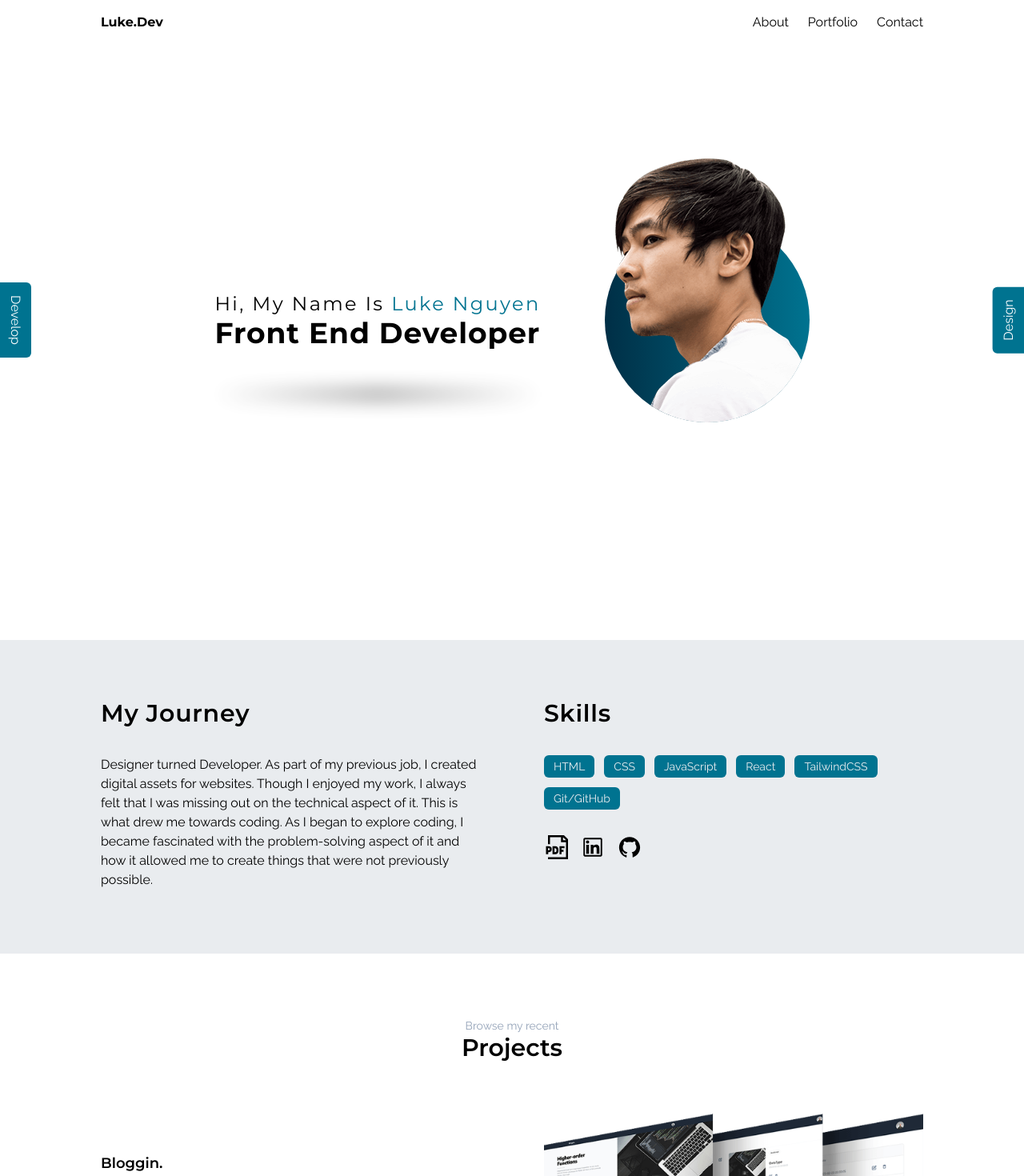
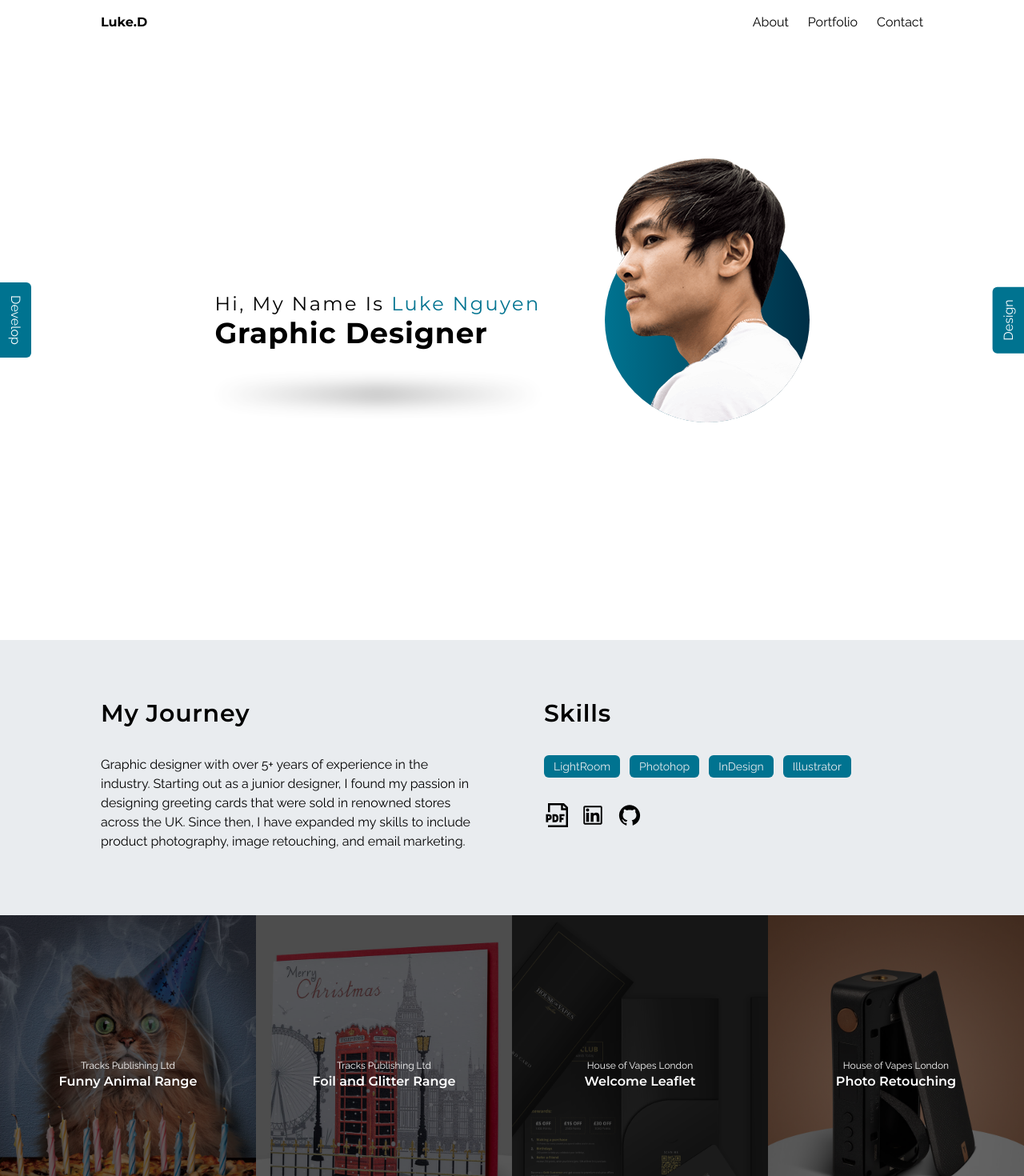
Before and after one commit to Luken1990/Portfolio, a React (Vite) app: page / in a window 1280 px wide. Shown: the top 1470 px of the page at 80% size. Built offline with nearby package versions, Linux system fonts and the light colour scheme; the HTML template or start-up script is replaced by a standard one.

Commit message:
change homepage to design

```diff
--- a/index.html
+++ b/index.html
@@ -4,7 +4,7 @@
     <meta charset="UTF-8" />
     <!-- <link rel="icon" type="image/svg+xml" href="/vite.svg" /> -->
     <meta name="viewport" content="width=device-width, initial-scale=1.0" />
-    <title>Luke.Dev</title>
+    <title>Luke.D</title>
   </head>
   <body>
     <div id="root"></div>
--- a/src/components/Navbar.jsx
+++ b/src/components/Navbar.jsx
@@ -30,7 +30,7 @@ export const Navbar = () => {
         <div className="flex flex-col justify-between sm:flex-row sm:py-4">
           <div className="flex justify-between border border-b-[1px] p-4 font-bold sm:border-none sm:p-0">
             <Link to="hero">
-              <h3 className=" cursor-pointer">Luke.Dev</h3>
+              <h3 className=" cursor-pointer">Luke.D</h3>
             </Link>
             <span onClick={() => setOpen(!open)} className="sm:hidden">
               <RxIcons.RxHamburgerMenu size={20} />
--- a/src/page/homepage/Hero.jsx
+++ b/src/page/homepage/Hero.jsx
@@ -10,7 +10,7 @@ import {
 
 export const Hero = () => {
   const [webState, setWebState] = useContext(WebContext);
-  const [role, setRole] = useState('Front End Developer');
+  const [role, setRole] = useState('Graphic Designer');
 
   const handleDesign = () => {
     setWebState('design');
--- a/src/page/homepage/Home.jsx
+++ b/src/page/homepage/Home.jsx
@@ -8,7 +8,7 @@ import { Contact } from './Contact';
 export const WebContext = createContext();
 
 export const Home = () => {
-  const [webState, setWebState] = useState('develop');
+  const [webState, setWebState] = useState('design');
 
   return (
     <main>
```
